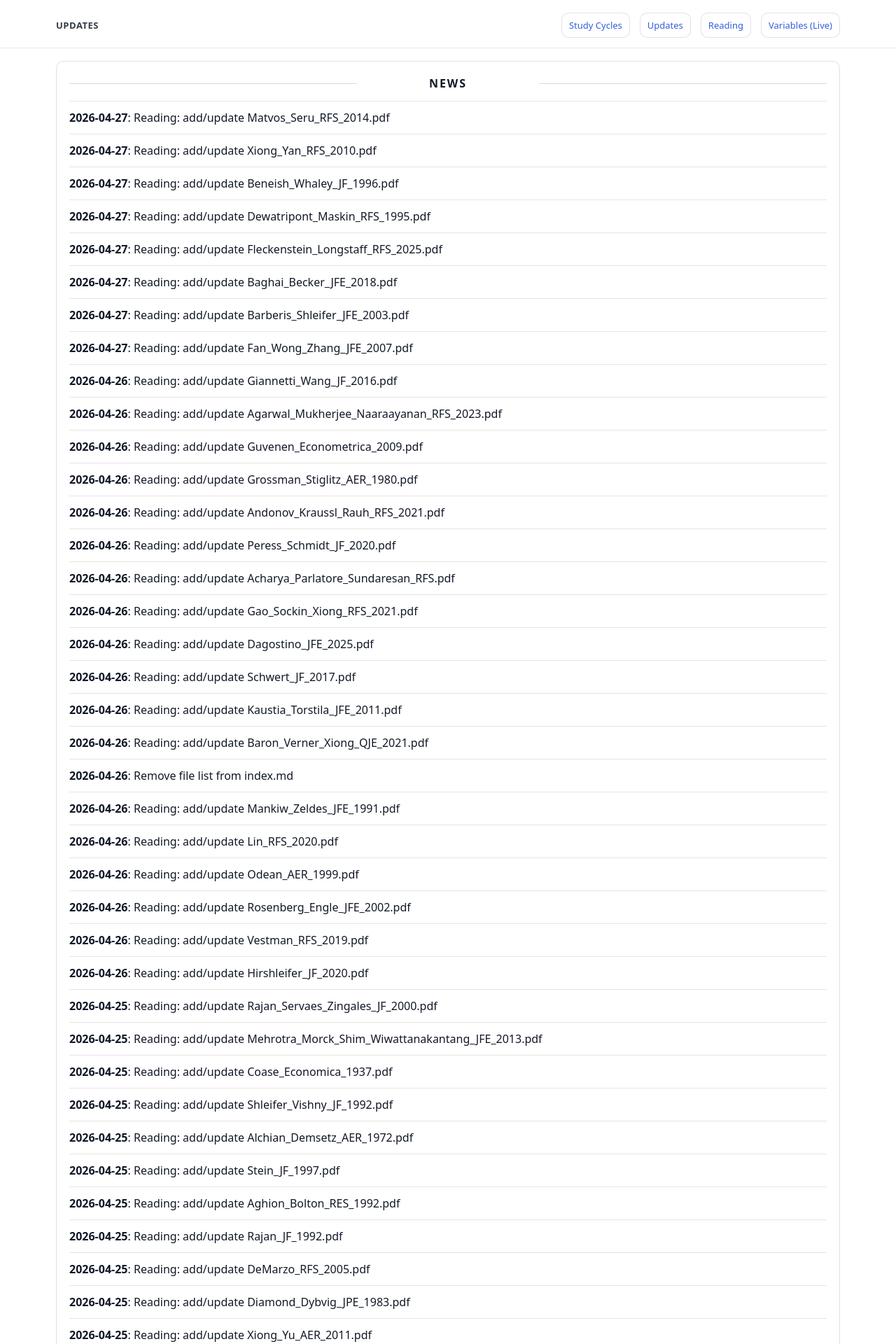
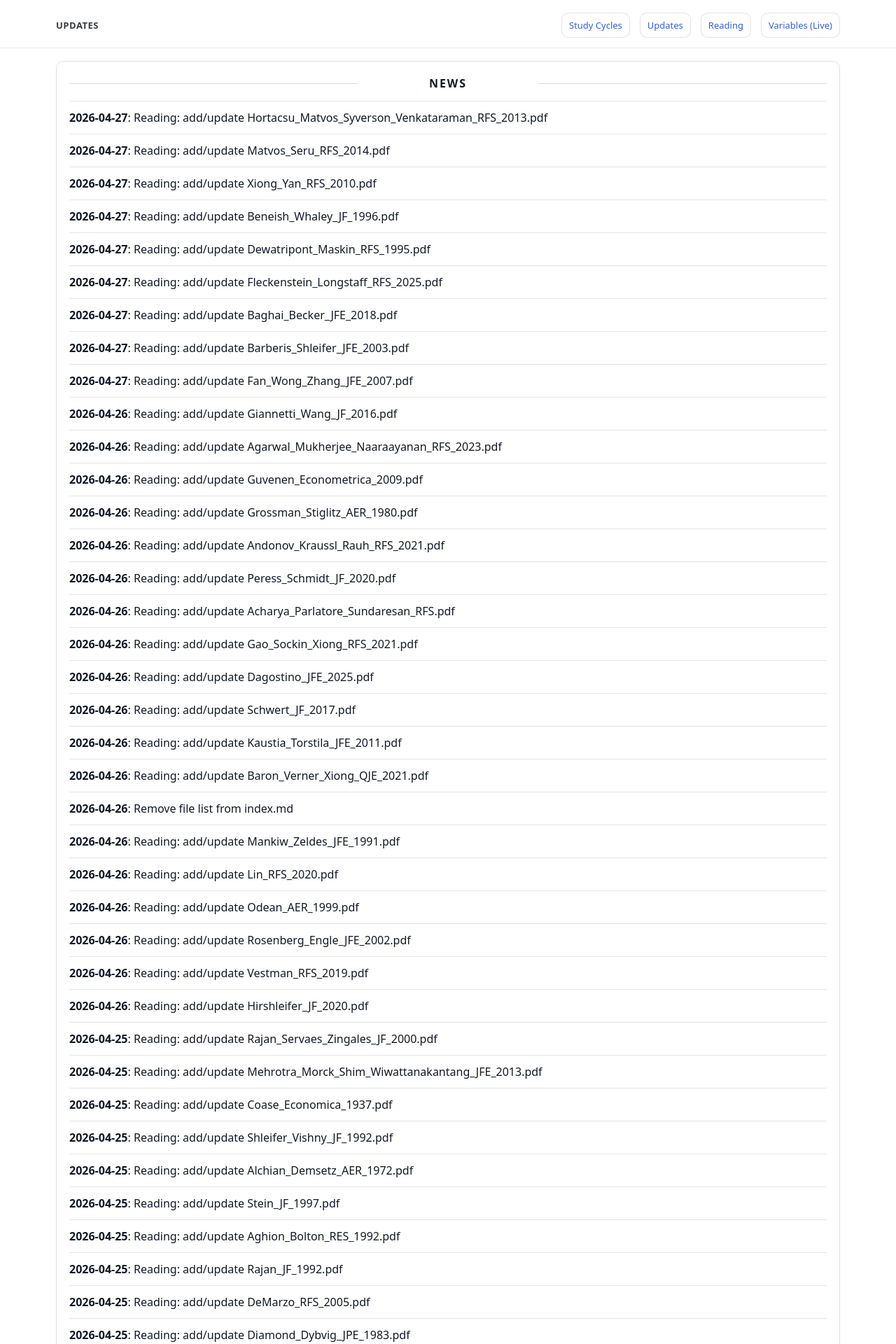
Before and after one commit to yaxinzn/study-archive, a Jekyll site: the page built from updates/index.md, in a window 1280 px wide. Shown: the top 1920 px of the page at 70% size. Built offline with Jekyll 4.4.1, drawn with Linux system fonts in a browser that asks for light colours; some of the changed text lies outside the part shown.

Commit message:
chore: update NEWS feed

```diff
--- a/_data/news.yml
+++ b/_data/news.yml
@@ -1,4 +1,7 @@
 # Auto-generated update history (sorted newest -> oldest). Do not edit manually.
+- ts: "1777284685"
+  date: "2026-04-27"
+  title: "Reading: add/update Hortacsu_Matvos_Syverson_Venkataraman_RFS_2013.pdf"
 - ts: "1777283848"
   date: "2026-04-27"
   title: "Reading: add/update Matvos_Seru_RFS_2014.pdf"
```
